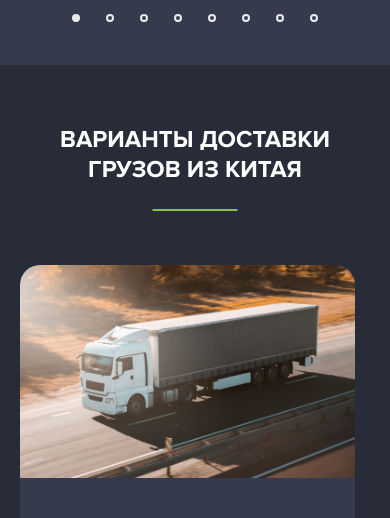
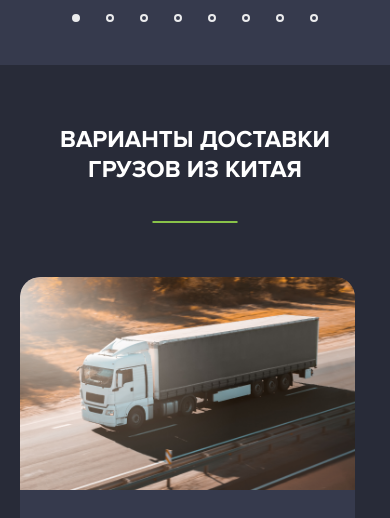
Before and after one commit to informationalist7/dev-Master-Tao24.10, a website: page dev/index.html in a window 390 px wide. Shown: the part 2380-2898 px from the top of the page. Drawn offline with nearby package versions, Linux system fonts and the light colour scheme; files that its build step writes are made by us from their sources.

Commit message:
restart-3

```diff
--- a/dev/sass/delivery.scss
+++ b/dev/sass/delivery.scss
@@ -109,4 +109,6 @@
         right: -100px;
         transform: translate(0, -50%);
     }
+
+
 }
--- a/dev/sass/media/_media_max_width1024.scss
+++ b/dev/sass/media/_media_max_width1024.scss
@@ -137,12 +137,14 @@
         flex-direction: column;
         gap: 16px;
     }
+
     .input-column {
         .btn-lg {
             width: 100%;
+
             .icon {
                 margin: 0 -14px 0 auto;
-                }
+            }
         }
     }
 
@@ -151,7 +153,7 @@
         margin: 0 0 -8px 0;
     }
 
-    section.advantages{
+    section.advantages {
         padding-bottom: 43px;
     }
 
@@ -179,4 +181,10 @@
     .test {
         @include default-bg-mobile;
     }
+
+    .delivery .template-title,
+    .services .template-title {
+        padding-bottom: 32px;
+    }
+
 }
--- a/dev/sass/services.scss
+++ b/dev/sass/services.scss
@@ -36,5 +36,4 @@
     }
 
 
-
 }
```
